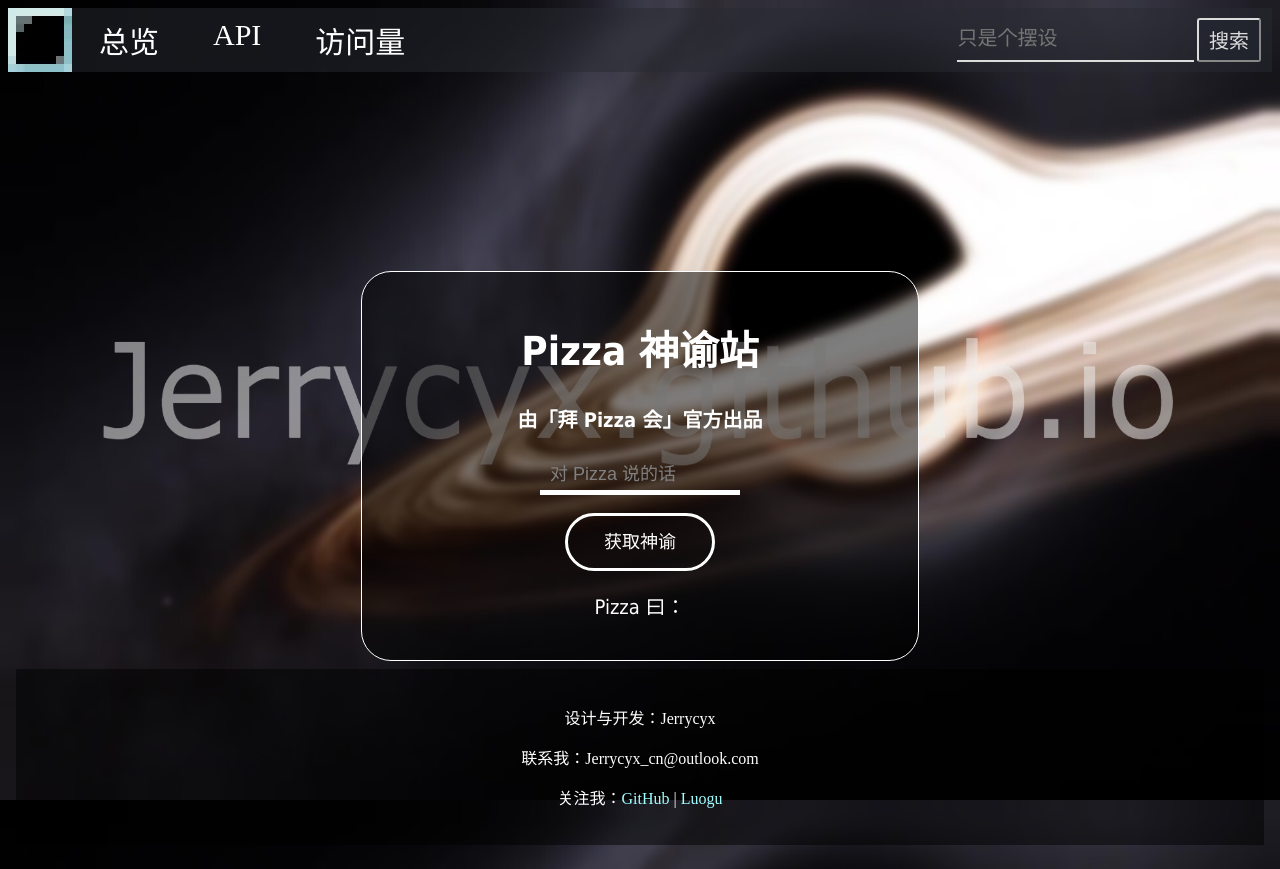
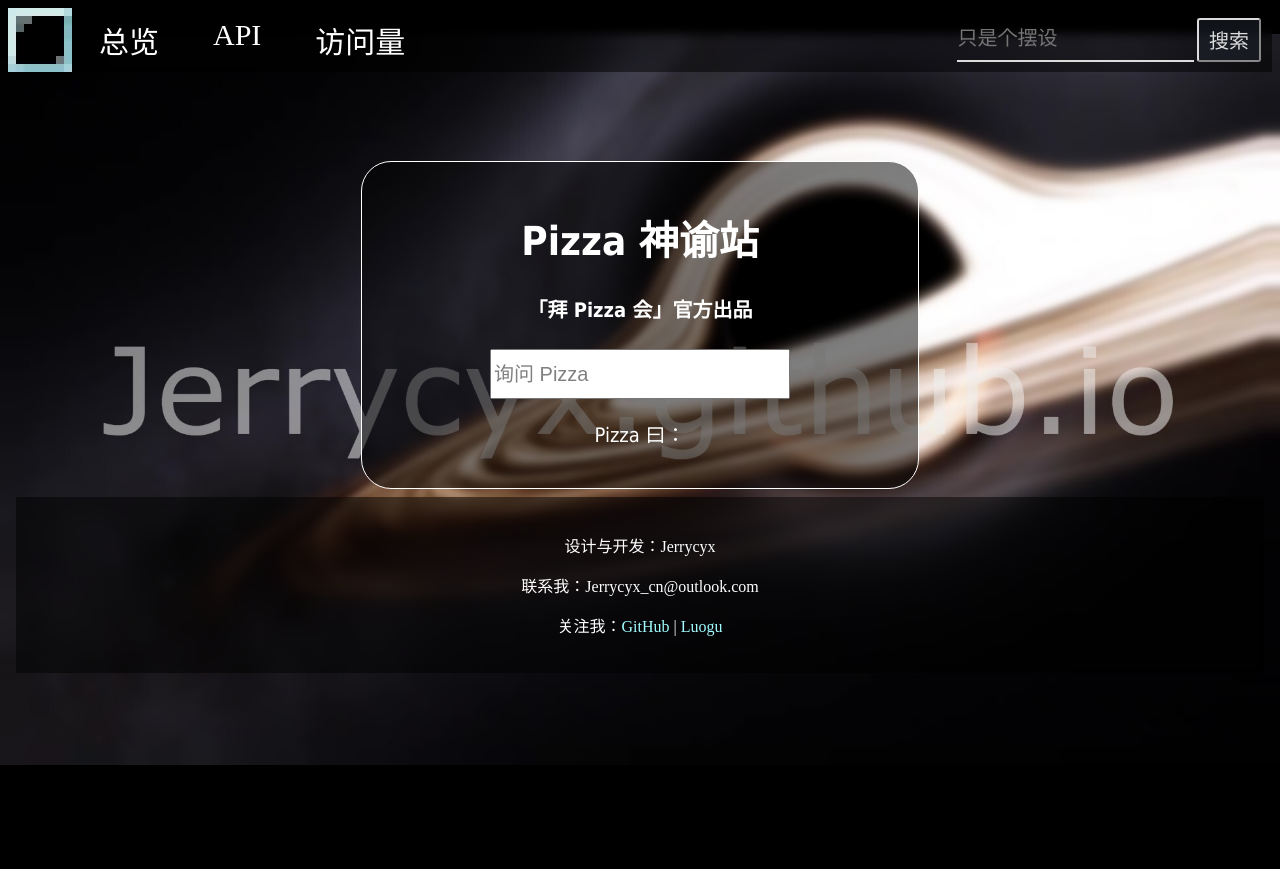
Before and after one commit to Jerrycyx/lab.Jerrycyx.com, a plain HTML site: page Pizza/index.html in a window 1280 px wide. After the commit the page ends 800 px from the top, so only its background shows below. Drawn offline with Linux system fonts and the light colour scheme.

Commit message:
Add files via upload

```diff
--- /dev/null
+++ b/Pizza/Pizza.css
@@ -0,0 +1,24 @@
+input::-webkit-input-placeholder {
+    color: gray;
+}
+
+input::-moz-placeholder {
+    /* Mozilla Firefox 19+ */
+    color: gray;
+}
+
+input:-moz-placeholder {
+    /* Mozilla Firefox 4 to 18 */
+    color: gray;
+}
+
+input:-ms-input-placeholder {
+    /* Internet Explorer 10-11 */
+    color: gray;
+}
+
+input[type="text"] {
+    height: 50px;
+    width: 300px;
+    font-size: 20px;
+}
--- /dev/null
+++ b/Pizza/getString.js
@@ -0,0 +1,120 @@
+function calculateHash() {
+    var inputString = document.getElementById("inputString").value;
+    var hashValue = hash(inputString);
+    var array = [
+        "Pizza神保佑，无论何时何地",
+        "抛开烦恼，迎接新的挑战",
+        "人生如同Pizza，多姿多彩",
+        "开心就好",
+        "Pizza是快乐的滋味",
+        "Pizza是人生的美好瞬间",
+        "不Pizza不快乐",
+        "Pizza神保佑，好运接踵而至",
+        "Pizza是你的幸福密码",
+        "Pizza神保佑，Pizza无处不在",
+        "Pizza改变世界",
+        "Pizza是欢笑的源泉",
+        "Pizza神保佑，Pizza充满你的生活",
+        "Pizza是快乐的灵药",
+        "Pizza让人欢喜",
+        "Pizza是你的灵魂伴侣",
+        "Pizza是人生的馈赠",
+        "Pizza是人生的盛宴",
+        "Pizza是心灵的疗愈",
+        "Pizza神保佑，Pizza带来好运",
+        "Pizza是人生的精彩篇章",
+        "Pizza神保佑，Pizza赋予你力量",
+        "Pizza让人心醉",
+        "Pizza神保佑，Pizza陪伴你成长",
+        "Pizza是人生的甜蜜享受",
+        "Pizza是智慧的化身",
+        "Pizza是你的灵感助推器",
+        "Pizza神保佑，Pizza点亮你的梦想",
+        "Pizza是你的奇思妙想之源",
+        "Pizza是创意的滋养",
+        "Pizza是你的灵感火花",
+        "Pizza神保佑，Pizza点亮人生之路",
+        "Pizza是你的创造力助推器",
+        "Pizza是人生的艺术品",
+        "Pizza是你的创作灵感",
+        "Pizza神保佑，Pizza点亮聪明才智",
+        "Pizza是你的智慧之光",
+        "Pizza是智慧的滋养",
+        "Pizza是你的思维火花",
+        "Pizza神保佑，Pizza引领你的选择",
+        "Pizza是你的决策指南",
+        "Pizza是人生的指南针",
+        "Pizza是你的决策智囊",
+        "Pizza神保佑，Pizza助力你的成功",
+        "Pizza是你的胜利庆祝",
+        "Pizza是人生的胜者之选",
+        "Pizza是你的成功助推器",
+        "Pizza神保佑，Pizza点亮你的激情",
+        "Pizza是你的梦想之火",
+        "Pizza是人生的激情之源",
+        "Pizza是你的激情火花",
+        "Pizza神保佑，Pizza赋予你勇气",
+        "Pizza是你的挑战迎接者",
+        "Pizza是人生的勇敢之选",
+        "Pizza是你的勇气助推器",
+        "Pizza神保佑，Pizza点亮你的坚持",
+        "Pizza是你的奋斗之光",
+        "Pizza是人生的坚韧之选",
+        "Pizza是你的坚持助推器",
+        "Pizza神保佑，Pizza引领你的冒险",
+        "Pizza是你的探险指南",
+        "Pizza是人生的冒险之选",
+        "Pizza是你的冒险助推器",
+        "Pizza神保佑，Pizza点亮你的善良",
+        "Pizza是你的关爱之光",
+        "Pizza是人生的善良之选",
+        "Pizza是你的善良助推器",
+        "Pizza大法好",
+        "Pizza大法是正法",
+        "Pizza大法是正法，教人向善势必佳",
+        "Midoutrs 勇不可当！",
+        "八万年前，神王Pizza大战魔神……",
+        "Ronz and 可乐 are very good friends!",
+        "嘿嘿哈！",
+        "饿了困了，膜拜Pizza吧！",
+        "Potato King!!!",
+        "水是剧毒的！",
+        "只送大脑",
+        "猪BJ",
+        "钓鱼岛是中国的！",
+        "Creeper?",
+        "我要无糖嘞！",
+        "你偷我家！！！",
+        "JC！",
+        "shutdown -s -t",
+        "Windows+X U U",
+        "Pizza是神！",
+        "Pizza最伟大！",
+        "PIZZA!!!!!!!!!!",
+        "哼哼哼啊啊啊啊啊啊啊啊啊啊"
+    ]; // Your array of strings
+    var selectedString;
+    if(hashValue==-1) {
+        selectedString = "什么也没有";
+    }
+    else if (hashValue % 3 == 0) {
+        selectedString = array[mod(hashValue, 68)];
+    }
+    else selectedString = array[67 + mod(hashValue, array.length - 67)];
+    document.getElementById("result").innerHTML = selectedString;
+}
+function hash(str) {
+    var hash = 0;
+    if (str.length == 0) {
+        return -1;
+    }
+    for (var i = 0; i < str.length; i++) {
+        var char = str.charCodeAt(i);
+        hash = ((hash << 5) - hash) + char;
+        hash = hash & hash; // Convert to 32bit integer
+    }
+    return hash;
+}
+function mod(n, m) {
+    return ((n % m) + m) % m;
+}
--- a/Pizza/index.html
+++ b/Pizza/index.html
@@ -1,65 +1,25 @@
 <html>
+
 <head>
 	<meta charset="UTF-8">
 	<title>Pizza 神谕站</title>
 	<link rel="icon" href="../image/Pizza.ico">
 	<link rel="stylesheet" type="text/css" href="../style/whole.css">
+	<link rel="stylesheet" type="text/css" href="Pizza.css">
+	<script type="text/javascript" src="getString.js"></script>
 </head>
-	<iframe src="/includes/nav.html" frameborder="0" width="100%" height="200"></iframe>
-	<style>
-		input::-webkit-input-placeholder {
-			color:gray;
-		}
-		input::-moz-placeholder {
-			/* Mozilla Firefox 19+ */
-			color: gray;
-		}
-		input:-moz-placeholder {
-			/* Mozilla Firefox 4 to 18 */
-			color: gray;
-		}
-		input:-ms-input-placeholder {
-			/* Internet Explorer 10-11 */
-			color: gray;
-		}
-	</style>
+<iframe src="/includes/nav.html" frameborder="0" width="100%" height="90"></iframe>
+
 <body>
 	<div id="main">
 		<h1>Pizza 神谕站</h1>
-			<h4>由「拜 Pizza 会」官方出品</h4>
-			<div class="form">
-				<div class="item">
-					<input type="text" id="inputString" placeholder="对 Pizza 说的话">
-				</div>
-			</div>
-			<button onclick="calculateHash()">获取神谕</button>
-			<br></p>Pizza 曰：<div id="result"></div></p>
-			<script>
-				function calculateHash() {
-					var inputString = document.getElementById("inputString").value;
-					var hashValue = hash(inputString);
-					var array = ["string1", "string2", "string3", "string4", "string5"]; // Your array of strings
-					var index = mod(hashValue, array.length);
-					var selectedString = array[index];
-					document.getElementById("result").innerHTML = selectedString;
-				}
-				function hash(str) {
-					var hash = 0;
-					if (str.length == 0) {
-						return hash;
-					}
-					for (var i = 0; i < str.length; i++) {
-					var char = str.charCodeAt(i);
-						hash = ((hash << 5) - hash) + char;
-						hash = hash & hash; // Convert to 32bit integer
-					}
-					return hash;
-				}
-				function mod(n, m) {
-					return ((n % m) + m) % m;
-				}
-			</script>
+		<h4>「拜 Pizza 会」官方出品</h4>
+		<input type="text" id="inputString" placeholder="询问 Pizza" oninput="calculateHash()">
+		<p>Pizza 曰：</p>
+		<p id="result"></p>
+		</p>
 	</div>
 </body>
 <iframe src="/includes/footer.html" frameborder="0" width="100%" height="200"></iframe>
+
 </html>
--- a/includes/footer.html
+++ b/includes/footer.html
@@ -1,22 +1,27 @@
 <footer id="footer">
 	<p>设计与开发：Jerrycyx</p>
 	<p>联系我：Jerrycyx_cn@outlook.com</p>
-	<p>关注我：<a href="https://github.com/Jerrycyx" target="_blank">GitHub</a> | <a href="https://www.luogu.com.cn/user/545986" target="_blank">Luogu</a></p>
+	<p>关注我：<a href="https://github.com/Jerrycyx" target="_blank">GitHub</a> | <a
+			href="https://www.luogu.com.cn/user/545986" target="_blank">Luogu</a></p>
 </footer>
 <style>
 	#footer {
 		background-color: #00000080;
+		backdrop-filter: blur(5px);
 		padding: 20px;
 		text-align: center;
 		color: #fff;
 	}
-	#footer a:link, a:visited {
+
+	#footer a:link,
+	a:visited {
 		text-decoration: none;
 		color: #A1FDFF;
 		/*background-color: rgba(31, 219, 222, 0.1);*/
 	}
 
-	#main a:hover, a:active {
+	#main a:hover,
+	a:active {
 		text-decoration: underline;
 		color: #A1FDFF;
 		/*background-color: rgba(31, 219, 222, 0.2);*/
--- a/includes/nav.css
+++ b/includes/nav.css
@@ -21,7 +21,8 @@
 .nav {
     height: 64px;
     border: none;
-    background-color: rgba(40, 43, 51, 0.5);
+    background-color: #00000080;
+    backdrop-filter: blur(5px);
 }
 
 .nav .logo {
--- a/includes/nav.html
+++ b/includes/nav.html
@@ -5,16 +5,16 @@
 	<link rel="stylesheet" type="text/css" href="nav.css">
 </head>
 
-<body>
+<body style="margin:0;padding:0;overflow:hidden" scroll="no">
 	<nav class="nav">
 		<div class="logo fl">
-			<a href="../index.html" target="_top"><img src="../image/Head.png" alt="img" height="100%"></a>
+			<a href="/" target="_top"><img src="/image/Head.png" alt="img" height="100%"></a>
 		</div>
 		<div class="link fl">
 			<ul>
-				<li><a href="../index.html#overview" target="_top">总览</a></li>
-				<li><a href="../index.html#api" target="_top">API</a></li>
-				<li><a href="../index.html#visit" target="_top">访问量</a></li>
+				<li><a href="/#overview" target="_top">总览</a></li>
+				<li><a href="/#api" target="_top">API</a></li>
+				<li><a href="/#visit" target="_top">访问量</a></li>
 			</ul>
 		</div>
 		<div class="search fr">
```
Also changed, not shown: 404.html (+1 -2 lines), index.html (+3 -3 lines). Lines whose indentation alone changed are shown as unchanged.
